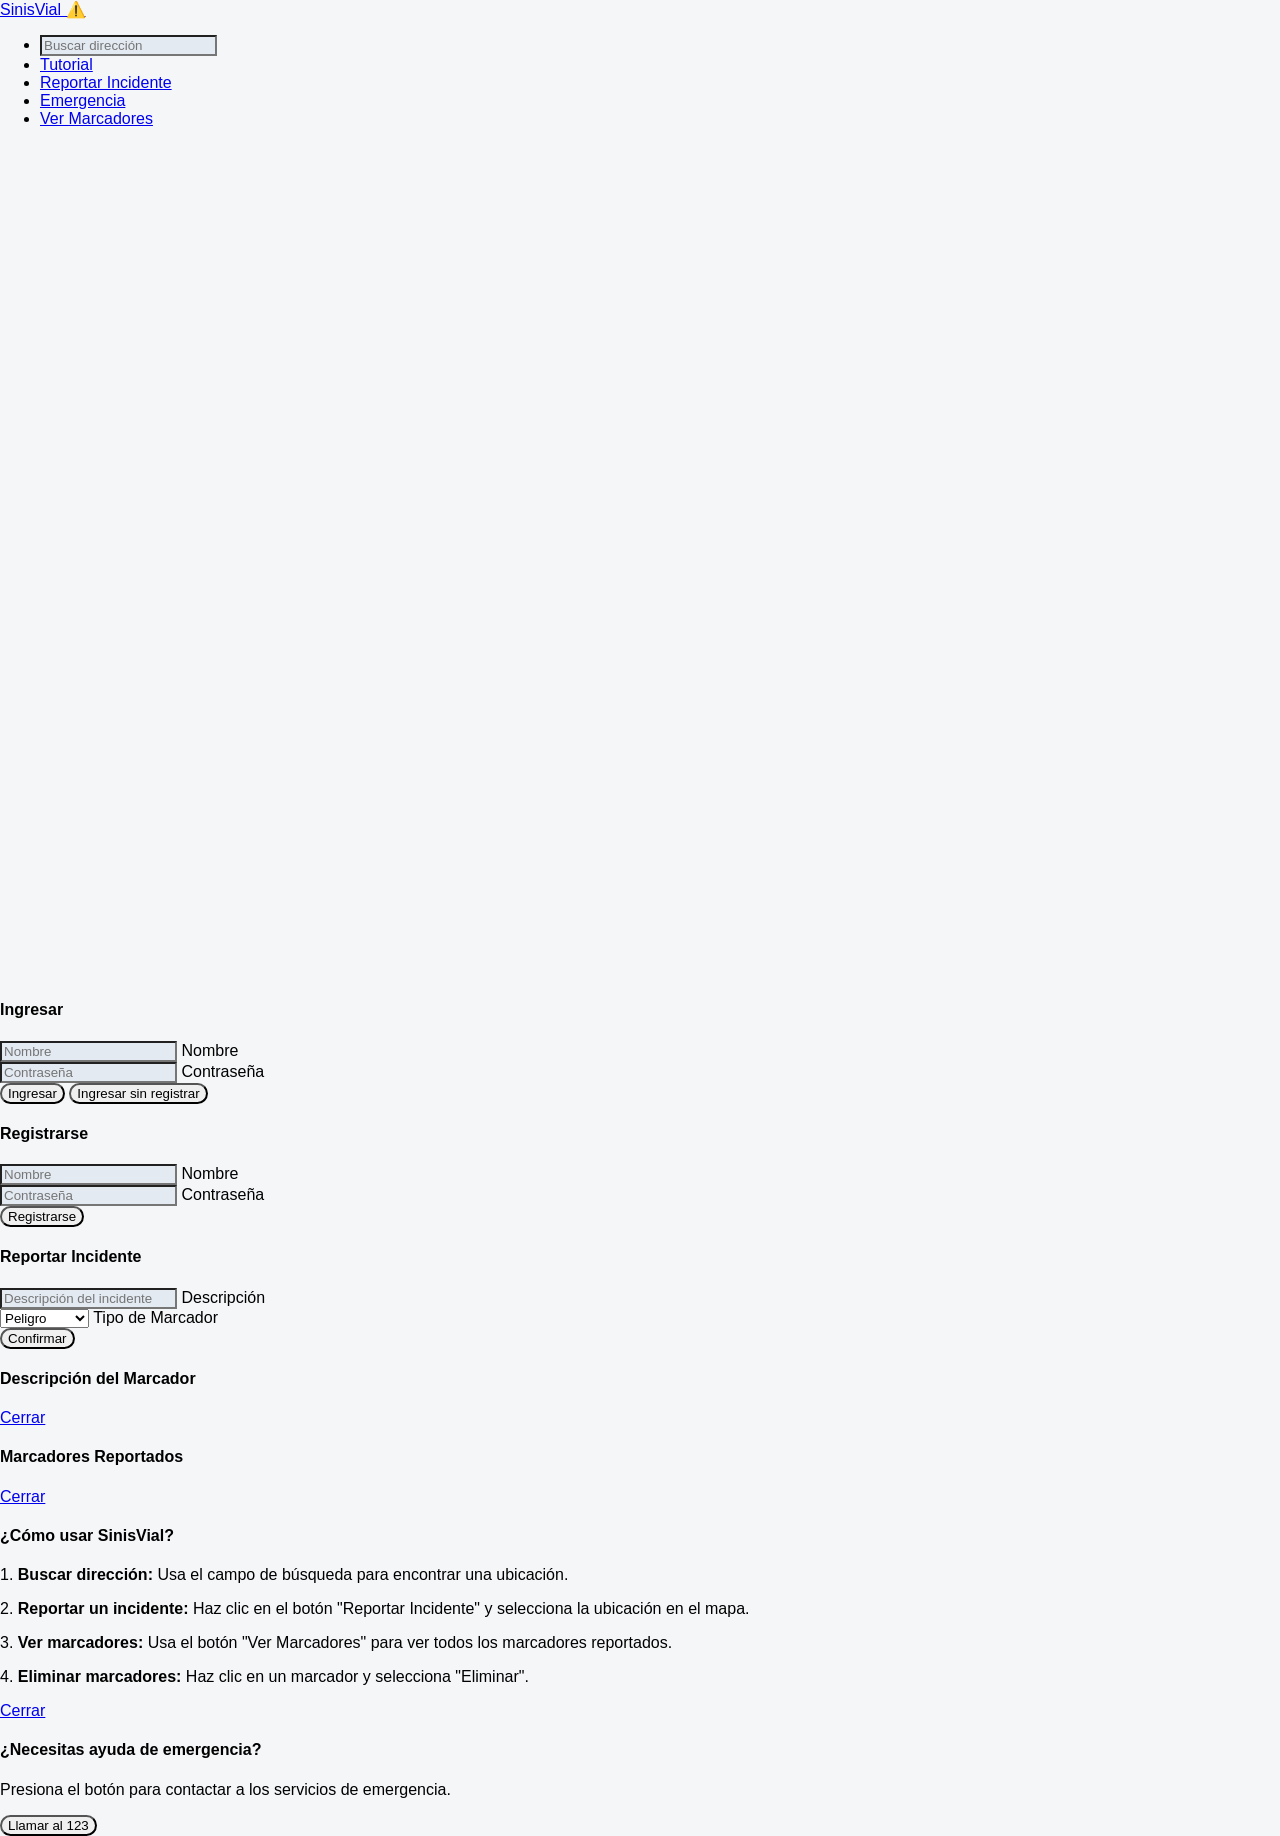
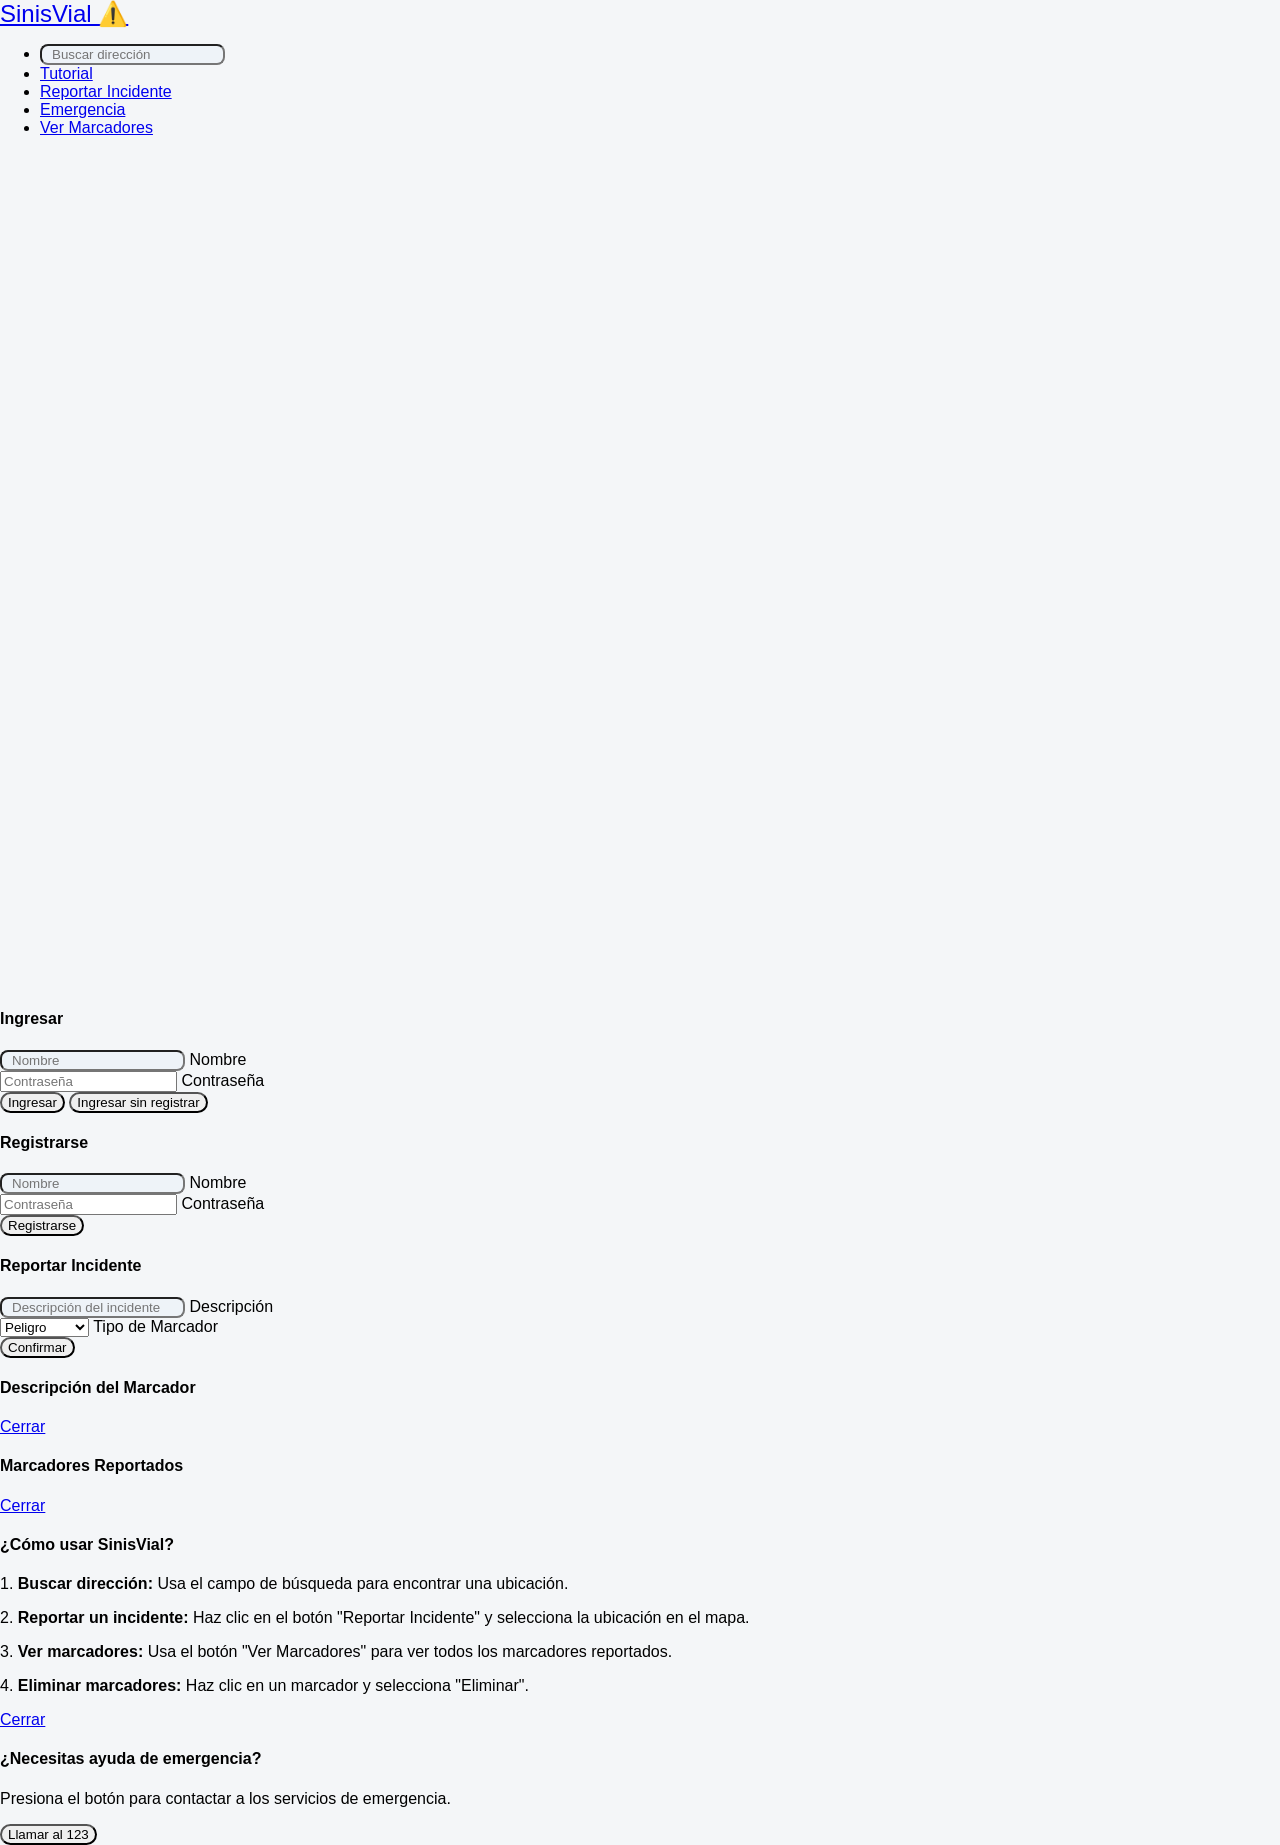

Update styles.css

--- a/styles.css
+++ b/styles.css
@@ -1,3 +1,7 @@
+ {
+  box-sizing: border-box;
+}
+
 body {
   margin: 0;
   padding: 0;
@@ -8,21 +12,36 @@ body {
 #map {
   width: 100%;
   height: calc(100vh - 64px);
-  min-height: 400px;
 }
 
 nav {
   margin-bottom: 0;
 }
 
-.modal {
-  border-radius: 10px;
+.brand-logo {
+  font-size: 1.5rem !important;
 }
 
-input[type="text"], input[type="password"] {
-  background: #e3eaf2;
+.modal {
+  border-radius: 15px;
+}
+
+input[type="text"] {
+  background: #eef3f8 !important;
+  padding-left: 10px !important;
+  border-radius: 8px !important;
 }
 
 .btn {
   border-radius: 20px;
+}
+
+.leaflet-popup-content {
+  font-size: 14px;
+}
+
+@media (max-width: 768px) {
+  .brand-logo {
+    font-size: 1.2rem !important;
+  }
 }
